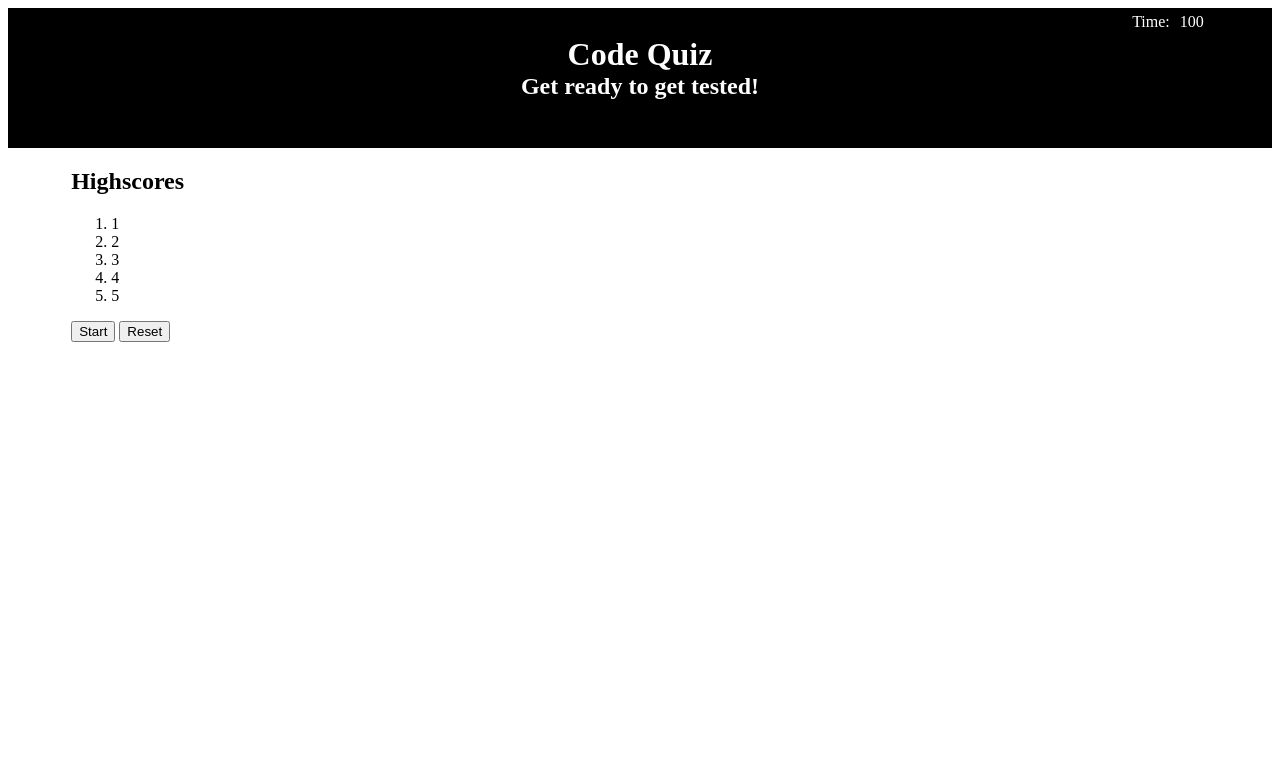
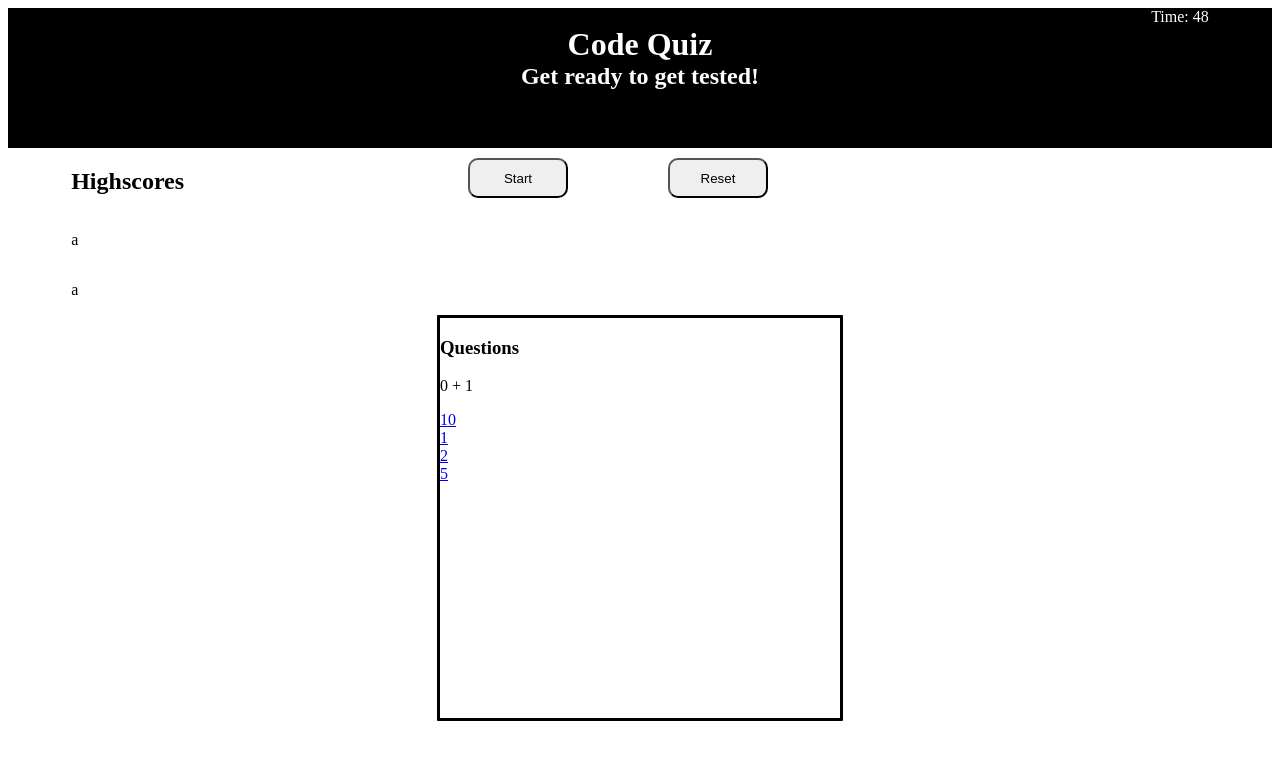
Before and after one commit to SaidHadad/Challenge-4-Code-Quiz, a plain HTML site: page index.html in a window 1280 px wide. Both pictures are taken after a click on the button "Start". Drawn offline with Linux system fonts and the light colour scheme.

Commit message:
jss html and css
basic functions working, implementing highscores functionality

```diff
--- /dev/null
+++ b/assets/script.js
@@ -0,0 +1,145 @@
+var questions = [{
+    question: "0 + 1",
+    answer1: "10",
+    answer2: "1",
+    answer3: "2",
+    answer4: "5",
+    correct: "1"
+},{
+    question: "Add 1",
+    answer1: "1",
+    answer2: "3",
+    answer3: "2",
+    answer4: "4",
+    correct: "2"
+},{
+    question: "Multiply by 3",
+    answer1: "9",
+    answer2: "3",
+    answer3: "12",
+    answer4: "6",
+    correct: "6"
+},{
+    question: "Add 8",
+    answer1: "14",
+    answer2: "13",
+    answer3: "16",
+    answer4: "20",
+    correct: "14"
+},{
+    question: "Multiply by 2",
+    answer1: "32",
+    answer2: "28",
+    answer3: "40",
+    answer4: "26",
+    correct: "28"
+},{
+    question: "Divide by 7",
+    answer1: "5",
+    answer2: "2",
+    answer3: "4",
+    answer4: "3",
+    correct: "4"
+},{
+    question: "Square it!",
+    answer1: "25",
+    answer2: "9",
+    answer3: "2",
+    answer4: "16",
+    correct: "16"
+}];
+
+
+// timer
+var time = document.getElementById("timer");
+var hst = document.getElementById("highscores");
+var highscores = [];
+
+var timeleft = 50;
+
+// highscores
+
+function highscore(initials, timeleft) {
+    highscores.push({"initials":initials, "timeleft":timeleft});
+    document.getElementById("name").textContent = highscores[0].initials;
+}
+
+function setTime(){
+    var timerInterval = setInterval(function() {
+        timeleft--;
+        console.log(timeleft);
+        time.textContent = "Time: " + timeleft;
+        if(timeleft === 0){
+            clearInterval(timerInterval);
+            window.alert("You lost the game :(")
+        }
+        else if (runningQuestion === 7) {
+            clearInterval(timerInterval);
+            console.log(timeleft);
+            var initials = window.prompt("Your score is: " + timeleft + ". Please add your initials to submit your score." );
+            highscore(initials, timeleft);
+        }
+    }, 1000)
+}
+
+
+// start the game
+var startButton = document.getElementById("start");
+var cardQuestions = document.getElementById("questionCards")
+var questioncards = document.getElementsByClassName("questioncards");
+
+startButton.addEventListener("click", startGame);
+
+function startGame(){
+    setTime();
+    questionnaire();
+    console.log("we did it");
+
+}
+
+//Questions
+var answer1 = document.getElementById("button1");
+var answer2 = document.getElementById("button2");
+var answer3 = document.getElementById("button3");
+var answer4 = document.getElementById("button4");
+var question = document.getElementById("cardtext");
+var rightAnswer = document.getElementById("veracity");
+var incorrectAnswer = document.getElementById("veracity");
+var runningQuestion = 0;
+
+// call the questions to the cards
+function questionnaire(){
+    var quest = questions[runningQuestion];
+    question.textContent = quest.question;
+    answer1.textContent = quest.answer1;
+    answer2.textContent = quest.answer2;
+    answer3.textContent = quest.answer3;
+    answer4.textContent = quest.answer4;
+}
+
+var answerBtn = document.querySelectorAll(".answerBtn");
+
+for (var i = 0; i < answerBtn.length; i++) {
+    answerBtn[i].addEventListener("click", function userAnswer(event) {
+        event.stopPropagation();
+        if (event.currentTarget.innerText === questions[runningQuestion].correct){
+        rightAnswer.textContent = "Correct + 5 sec";
+        rightAnswer.setAttribute("style", "color: yellow");
+        timeleft = timeleft + 5;
+        console.log("correct");
+    } else {
+        incorrectAnswer.textContent = "Incorrect - 5 sec";
+        incorrectAnswer.setAttribute("style", "color: red");
+        timeleft = timeleft - 5;
+        console.log("Incorrect minus 5 seconds");
+    }
+    console.log(runningQuestion);
+    runningQuestion++;
+    if (runningQuestion < 7) {
+        questionnaire();
+    }
+});
+}
+
+// var retrievedScores = {"initials":initials , "timeleft":timeleft}
+//     hst.innerHTML += "<tr><td>" + retrievedScores[i].name + "</td><td>" + retrievedScores[i].score + "</td></tr>";
--- a/assets/styles.css
+++ b/assets/styles.css
@@ -1,3 +1,4 @@
+/* container to easily style the page */
 .wrapper {
     max-width: 1140px;
     width: 90%;
@@ -5,8 +6,19 @@
     border-width: 2px;
 }
 
+.main-wrapper {
+    max-width: 1140px;
+    min-height: 580px;
+    width: 90%;
+    margin: 0 auto;
+    border-width: 2px;
+    display: flex;
+    flex-direction: column;
+}
+
+/* header styling which includes the timer, h1 and h2 */
 header {
-    height: 15vh;
+    height: 12vh;
     min-height: 140px;
     background-color: black;
     color: white;
@@ -29,3 +41,42 @@ header h2 {
     text-align: center;
     margin: 0px 0px 10px 0px;
 }
+
+/* styling for the highscore board */
+#highscores h2 {
+    padding-left: 20px;
+    width: 150x;
+}
+
+#highscores {
+    width: 150px;
+}
+
+/* styling for the controls buttons */
+
+.controls {
+    display: flex;
+    justify-content: space-between;
+    height: 40px;
+    position: absolute;
+    right: 40%;
+    width: 300px;
+    padding-top: 10px;
+}
+
+#start,
+#reset {
+    width: 100px;
+    border-radius: 10px;
+}
+
+/* styling for the questions container */
+
+.questionCards {
+    border-color: black;
+    border-style: solid;
+    border-radius: 1px;
+    width: 400px;
+    height: 400px;
+    align-self: center;
+}
--- a/index.html
+++ b/index.html
@@ -10,33 +10,49 @@
 <body>
     <header>
         <div class="wrapper">
-            <nav>
-                <p>Time:</p>
-                <p>100</p>
+            <nav id="timer">
+                <p>Time: 50</p>
             </nav>
             <h1>Code Quiz</h1>
             <h2>Get ready to get tested!</h2>
         </div>
     </header>
     <main>
-        <div class="wrapper">
-            <div class="highscores">
+        <div class="main-wrapper">
+            <table id="highscores">
                 <h2>Highscores</h2>
-                <ol>
-                    <li>1</li>
-                    <li>2</li>
-                    <li>3</li>
-                    <li>4</li>
-                    <li>5</li>
-                </ol>
+                <p id="name">a</p>
+                <p id="score">a</p>
+            </table>
+            <div class="controls">
+                <input id="start" type="button" value="Start">
+                <input id="reset" type="button" value="Reset">
             </div>
-            <div class="controls">
-                <input type="button" value="Start">
-                <input type="button" value="Reset">
-            </div>
-            <div class="questions">
+            <div class="questionCards">
+                <div class="cardcontainer">
+                    <div class="cardbody">
+                        <h3>Questions</h3>
+                        <p id="cardtext">Lorem ipsum dolor sit amet.</p>
+                        <div class="answers">
+                            <a href="#" class="answerBtn" id="button1">Lorem, ipsum.</a>
+                        </div>
+                        <div class="answers">
+                            <a href="#" class="answerBtn" id="button2">Lorem, ipsum.</a>
+                        </div>
+                        <div class="answers">
+                            <a href="#" class="answerBtn" id="button3">Lorem, ipsum.</a>
+                        </div>
+                        <div class="answers">
+                            <a href="#" class="answerBtn" id="button4">Lorem, ipsum.</a>
+                        </div>
+                        <div class="answers">
+                            <p id="veracity"></p>
+                        </div>
+                    </div>
+                </div>
             </div>
         </div>
     </main>
+    <script type="text/javascript" src="./assets/script.js"></script>
 </body>
 </html>
```
